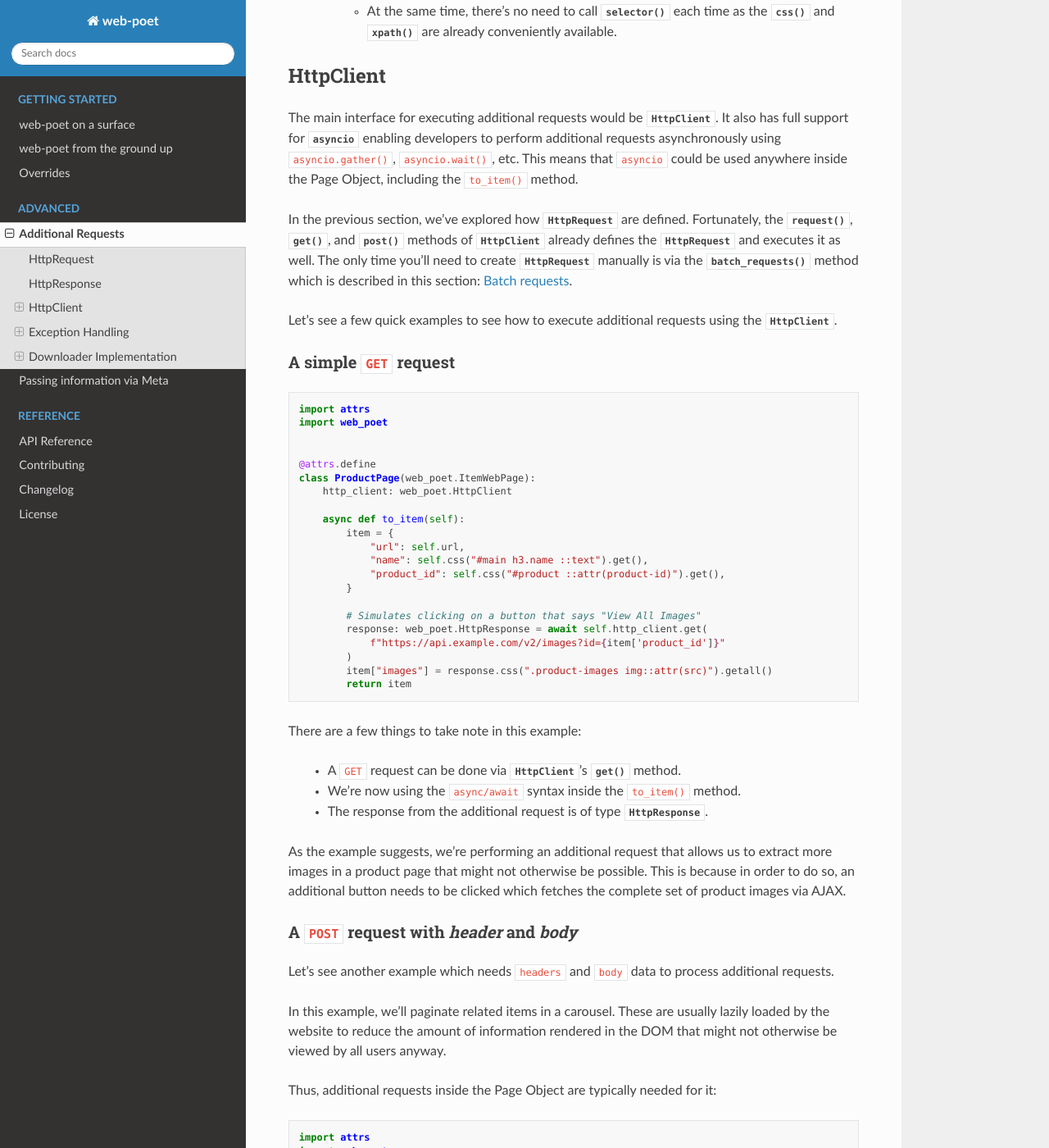
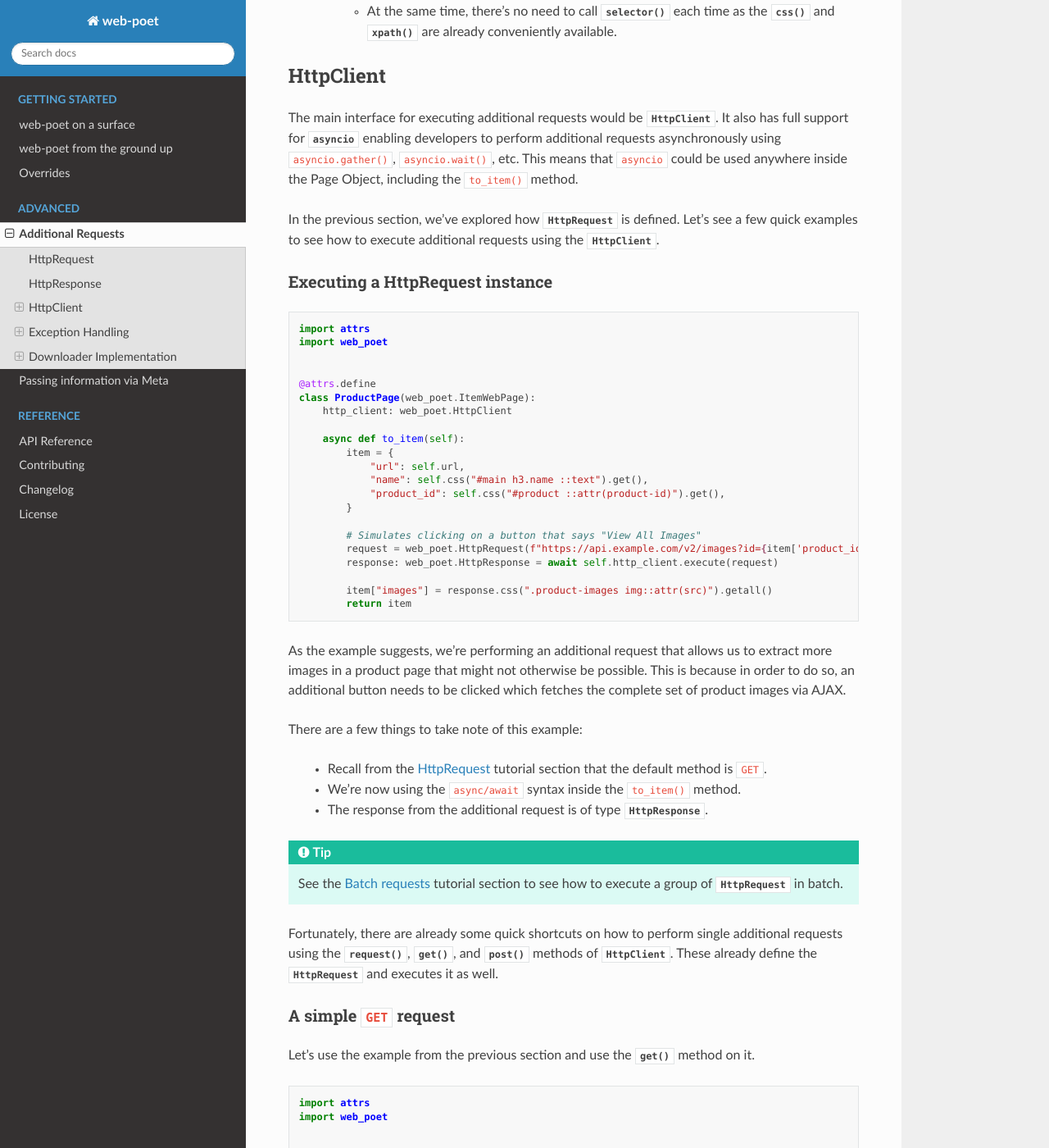
Before and after one commit to scrapinghub/web-poet, a Sphinx documentation site: the page built from docs/advanced/additional-requests.rst, in a window 1280 px wide and 1400 px high, scrolled down 4749 px. Shown: the whole window at 82% size. Built offline with Sphinx 7.4.7 and the Read the Docs theme 2.0.0, drawn with Linux system fonts in a browser that asks for light colours; some of the changed text lies outside the part shown.

Commit message:
expose execute() in HttpClient and rename batch_requests() into batch_execute()

```diff
--- a/docs/advanced/additional-requests.rst
+++ b/docs/advanced/additional-requests.rst
@@ -23,6 +23,7 @@
     with today's websites which relies on a lot of page interactions to display
     its contents.
 
+.. _`httprequest-example`:
 
 HttpRequest
 ===========
@@ -263,20 +264,66 @@
 etc. This means that ``asyncio`` could be used anywhere inside the Page Object,
 including the ``to_item()`` method.
 
-In the previous section, we've explored how :class:`~.HttpRequest` are defined.
-Fortunately, the :meth:`~.HttpClient.request`, :meth:`~.HttpClient.get`, and
-:meth:`~.HttpClient.post` methods of :class:`~.HttpClient` already defines the
-:class:`~.HttpRequest` and executes it as well. The only time you'll need to create
-:class:`~.HttpRequest` manually is via the :meth:`~.HttpClient.batch_requests`
-method which is described in this section: :ref:`http-batch-request-example`.
-
+In the previous section, we've explored how :class:`~.HttpRequest` is defined.
 Let's see a few quick examples to see how to execute additional requests using
 the :class:`~.HttpClient`.
+
+Executing a HttpRequest instance
+--------------------------------
+
+.. code-block:: python
+
+    import attrs
+    import web_poet
+
+
+    @attrs.define
+    class ProductPage(web_poet.ItemWebPage):
+        http_client: web_poet.HttpClient
+
+        async def to_item(self):
+            item = {
+                "url": self.url,
+                "name": self.css("#main h3.name ::text").get(),
+                "product_id": self.css("#product ::attr(product-id)").get(),
+            }
+
+            # Simulates clicking on a button that says "View All Images"
+            request = web_poet.HttpRequest(f"https://api.example.com/v2/images?id={item['product_id']}")
+            response: web_poet.HttpResponse = await self.http_client.execute(request)
+
+            item["images"] = response.css(".product-images img::attr(src)").getall()
+            return item
+
+As the example suggests, we're performing an additional request that allows us
+to extract more images in a product page that might not otherwise be possible.
+This is because in order to do so, an additional button needs to be clicked
+which fetches the complete set of product images via AJAX.
+
+There are a few things to take note of this example:
+
+    * Recall from the :ref:`httprequest-example` tutorial section that the
+      default method is ``GET``.
+    * We're now using the ``async/await`` syntax inside the ``to_item()`` method.
+    * The response from the additional request is of type :class:`~.HttpResponse`.
+
+.. tip::
+
+    See the :ref:`http-batch-request-example` tutorial section to see how to
+    execute a group of :class:`~.HttpRequest` in batch.
+
+Fortunately, there are already some quick shortcuts on how to perform single
+additional requests using the :meth:`~.HttpClient.request`, :meth:`~.HttpClient.get`,
+and :meth:`~.HttpClient.post` methods of :class:`~.HttpClient`. These already
+define the :class:`~.HttpRequest` and executes it as well.
 
 .. _`httpclient-get-example`:
 
 A simple ``GET`` request
 ------------------------
+
+Let's use the example from the previous section and use the :meth:`~.HttpClient.get`
+method on it.
 
 .. code-block:: python
 
@@ -306,13 +353,8 @@
 
     * A ``GET`` request can be done via :class:`~.HttpClient`'s
       :meth:`~.HttpClient.get` method.
-    * We're now using the ``async/await`` syntax inside the ``to_item()`` method.
-    * The response from the additional request is of type :class:`~.HttpResponse`.
-
-As the example suggests, we're performing an additional request that allows us
-to extract more images in a product page that might not otherwise be possible.
-This is because in order to do so, an additional button needs to be clicked
-which fetches the complete set of product images via AJAX.
+    * There was no need to instantiate a :class:`~.HttpRequest` since :meth:`~.HttpClient.get`
+      already handles it before executing the request.
 
 .. _`request-post-example`:
 
@@ -378,8 +420,9 @@
 --------------
 
 We can also choose to process requests by **batch** instead of sequentially or
-one by one. The :meth:`~.HttpClient.batch_requests` method can be used for this
-which accepts an arbitrary number of :class:`~.HttpRequest` instances.
+one by one (e.g. using :meth:`~.HttpClient.execute`). The :meth:`~.HttpClient.batch_execute`
+method can be used for this which accepts an arbitrary number of :class:`~.HttpRequest`
+instances.
 
 Let's modify the example in the previous section to see how it can be done.
 
@@ -387,7 +430,7 @@
 increasing the pagination from only the **2nd page** into the **10th page**.
 Instead of calling a single :meth:`~.HttpClient.post` method, we're creating a
 list of :class:`~.HttpRequest` to be executed in batch using the
-:meth:`~.HttpClient.batch_requests` method.
+:meth:`~.HttpClient.batch_execute` method.
 
 .. code-block:: python
 
@@ -415,7 +458,7 @@
                 self.create_request(item["product_id"], page_num=page_num)
                 for page_num in range(2, self.default_pagination_limit)
             ]
-            responses: List[web_poet.HttpResponse] = await self.http_client.batch_requests(*requests)
+            responses: List[web_poet.HttpResponse] = await self.http_client.batch_execute(*requests)
             related_product_ids = [
                 id_
                 for response in responses
@@ -452,12 +495,12 @@
       It only contains the HTTP Request information for now and isn't executed yet.
       This is useful for creating factory methods to help create requests without any
       download execution at all.
-    * :class:`~.HttpClient` has a :meth:`~.HttpClient.batch_requests` method that
+    * :class:`~.HttpClient` has a :meth:`~.HttpClient.batch_execute` method that
       can process a list of :class:`~.HttpRequest` instances asynchronously together.
 
 .. tip::
 
-    The :meth:`~.HttpClient.batch_requests` method can accept different varieties
+    The :meth:`~.HttpClient.batch_execute` method can accept different varieties
     of :class:`~.HttpRequest` that might not be related with one another. For
     example, it could be a mixture of ``GET`` and ``POST`` requests or even
     representing requests for various parts of the page altogether.
@@ -466,7 +509,7 @@
     of async execution which could be faster in certain cases `(assuming you're
     allowed to perform HTTP requests in parallel)`.
 
-    Nonetheless, you can still use the :meth:`~.HttpClient.batch_requests` method
+    Nonetheless, you can still use the :meth:`~.HttpClient.batch_execute` method
     to execute a single :class:`~.HttpRequest` instance.
 
 
@@ -566,7 +609,7 @@
             ]
 
             try:
-                responses: List[web_poet.HttpResponse] = await self.http_client.batch_requests(*requests)
+                responses: List[web_poet.HttpResponse] = await self.http_client.batch_execute(*requests)
             except web_poet.exceptions.HttpRequestError:
                 logger.warning(
                     f"Unable to request for more related products for product ID: {item['product_id']}"
@@ -605,17 +648,17 @@
         def parse_related_product_ids(response_page) -> List[str]:
             return response_page.css("#main .related-products ::attr(product-id)").getall()
 
-Handling exceptions using :meth:`~.HttpClient.batch_requests` remains largely the same.
+Handling exceptions using :meth:`~.HttpClient.batch_execute` remains largely the same.
 However, the main difference is that you might be wasting perfectly good responses just
 because a single request from the batch ruined it.
 
 An alternative approach would be salvaging good responses altogether. For example, you've
 sent out 10 :class:`~.HttpRequest` and only 1 of them had an exception during processing.
 You can still get the data from 9 of the :class:`~.HttpResponse` by passing the parameter
-``return_exceptions=True`` to :meth:`~.HttpClient.batch_requests`.
+``return_exceptions=True`` to :meth:`~.HttpClient.batch_execute`.
 
 This means that any exceptions raised during request execution are returned alongside any
-of the successful responses. The return type of :meth:`~.HttpClient.batch_requests` could
+of the successful responses. The return type of :meth:`~.HttpClient.batch_execute` could
 be a mixture of :class:`~.HttpResponse` and :class:`web_poet.exceptions.http.HttpRequestError`.
 
 Here's an example:
@@ -625,7 +668,7 @@
     # Revised code snippet from the to_item() method
 
     responses: List[Union[web_poet.HttpResponse, web_poet.exceptions.HttpRequestError]] = (
-        await self.http_client.batch_requests(*requests, return_exceptions=True)
+        await self.http_client.batch_execute(*requests, return_exceptions=True)
     )
 
     related_product_ids = []
--- a/docs/advanced/meta.rst
+++ b/docs/advanced/meta.rst
@@ -111,12 +111,12 @@
                 self.create_next_page_request(page_num)
                 for page_num in range(2, max_pages + 1)
             ]
-            responses = await http_client.batch_requests(*requests)
+            responses = await http_client.batch_execute(*requests)
             return [
                 url
                 for response in responses
                 for product_urls in self.parse_product_urls(response)
-                for url in product_urls:
+                for url in product_urls
             ]
 
         @staticmethod
```
Also changed, not shown: 2 other files.
